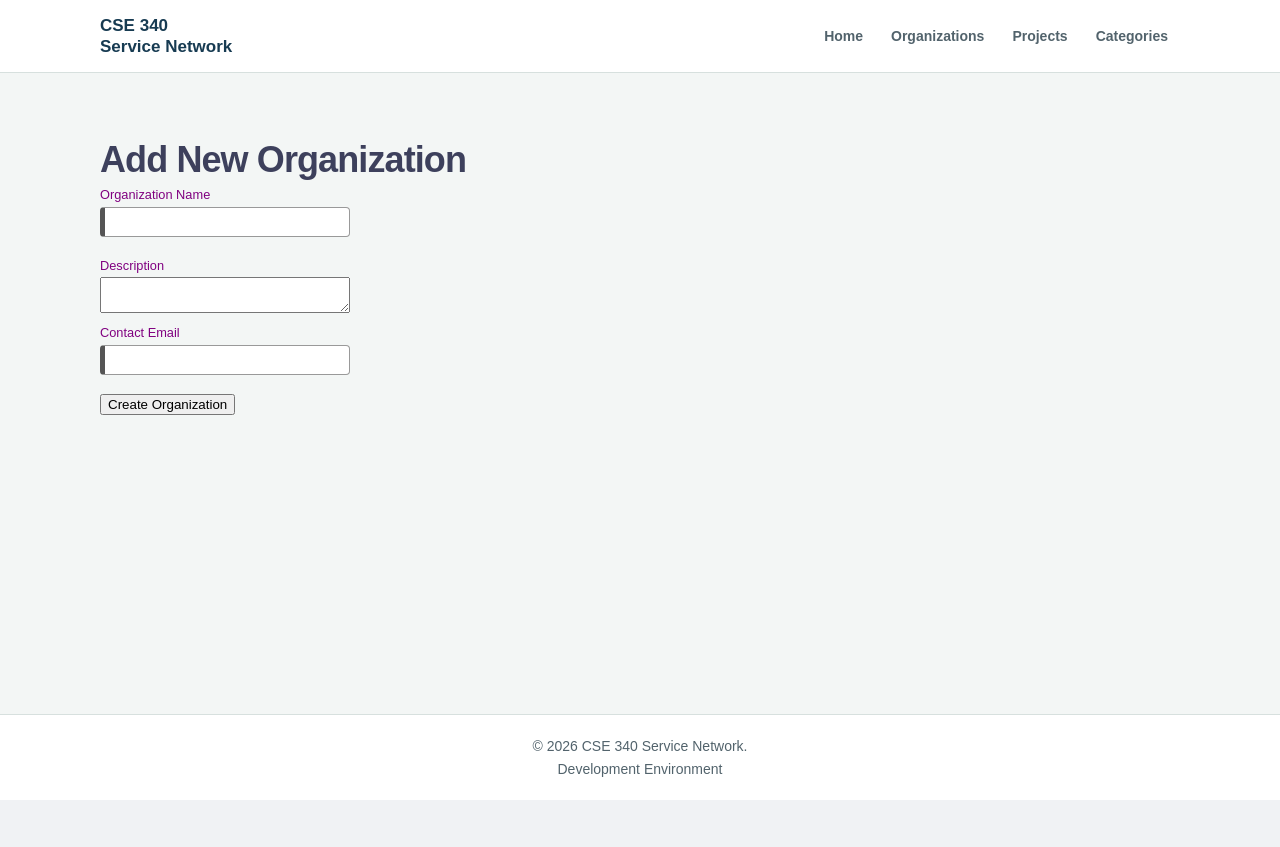
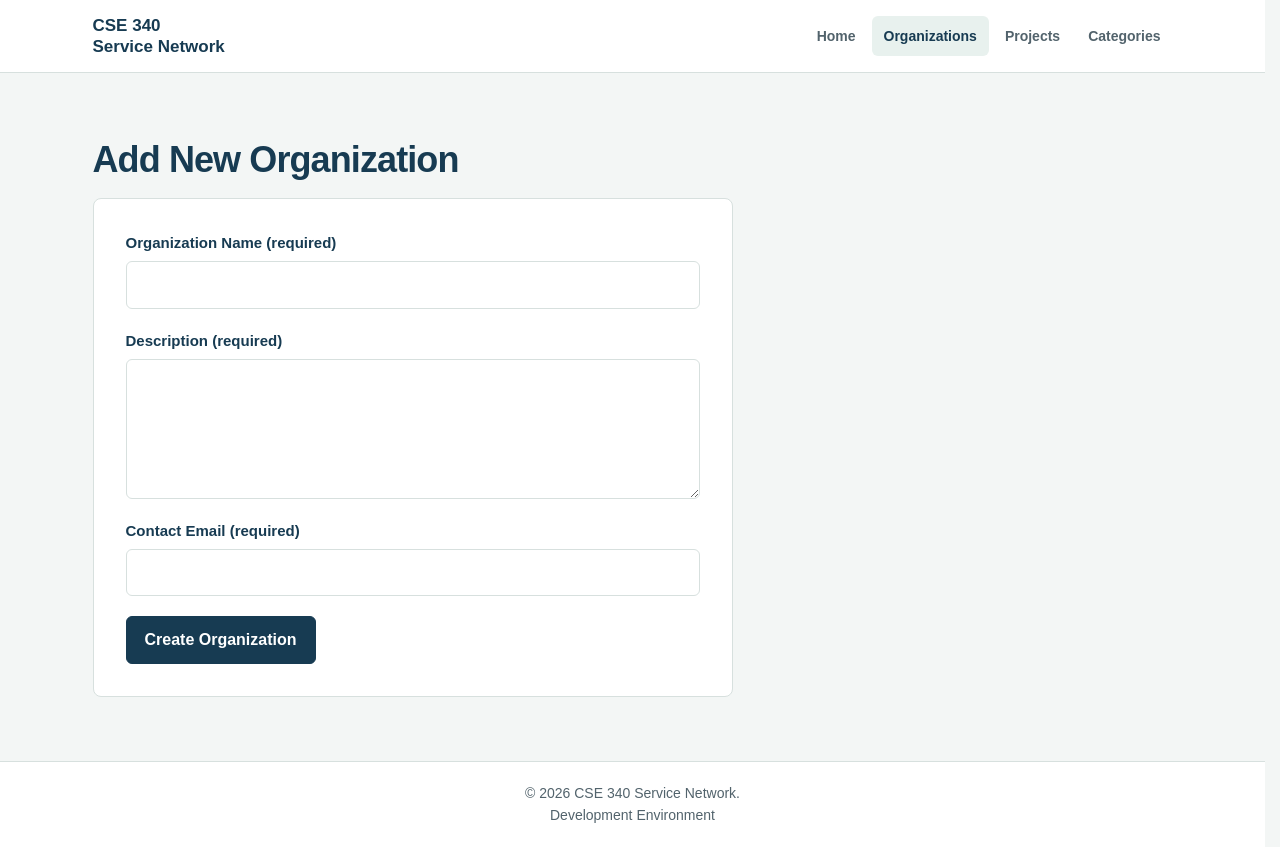
Before and after one commit to Ilegubo/CSE340, a Node server app: page /new-organization in a window 1280 px wide. Before the commit the page ends 800 px from the top, so only its background shows below. Run offline with Node 20, Linux system fonts and the light colour scheme.

Commit message:
Changes before meeting

```diff
--- a/package.json
+++ b/package.json
@@ -27,6 +27,7 @@
     "ejs": "^7.0.2",
     "express": "^5.3.0",
     "express-session": "^1.19.0",
+    "express-validator": "^7.3.2",
     "pg": "^8.23.1"
   },
   "devDependencies": {
--- a/public/css/form.css
+++ b/public/css/form.css
@@ -1,62 +1,65 @@
 
-:root {
-    --blue-grey: hsl(234, 20%, 30%);
+.organization-form {
+    width: min(100%, 640px);
+    padding: clamp(20px, 4vw, 32px);
+    border: 1px solid var(--color-border);
+    border-radius: var(--radius);
+    background: var(--color-surface);
 }
 
-/* * {
-    box-sizing: border-box;
+.organization-form .form-group {
+    margin-bottom: 20px;
 }
 
-html {
-    -webkit-text-size-adjust: 100%;
-    -ms-text-size-adjust: 100%;
+.organization-form label {
+    display: block;
+    margin-bottom: 6px;
+    color: var(--color-primary);
+    font-size: 15px;
+    font-weight: 700;
 }
 
-body {
-    width: 80%;
+.organization-form input,
+.organization-form textarea {
+    width: 100%;
+    min-height: 44px;
+    padding: 10px 12px;
+    display: block;
+    border: 1px solid var(--color-border);
+    border-radius: 6px;
+    background: var(--color-surface);
+    color: var(--color-text);
+    font: inherit;
 }
 
-main {
-    display: flex;
-    flex-direction: column;
-    justify-content: center;
-    align-items: center;
-} */
-
-h1 {
-    color: var(--blue-grey);
-    display: inline;
+.organization-form textarea {
+    min-height: 140px;
+    resize: vertical;
 }
 
-label {
-    display: block;
-    font-size: .8rem;
-    color: purple;
-    padding-top: .2rem;
+.organization-form input:focus-visible,
+.organization-form textarea:focus-visible,
+.organization-form button:focus-visible {
+    outline: 3px solid var(--color-focus);
+    outline-offset: 2px;
 }
 
-input[type=text] {
-    display: block;
-    margin: .1rem 0 1rem 0;
-    padding: .3rem;
-    border: 1px solid hsl(0, 0%, 60%);
-    border-radius: 4px;
-    border-left-width: 5px;
-    border-left-color: #555;
-    font-size: 1rem;
-    color: #3D405B;
-    width: 250px;
+.organization-form button {
+    min-height: 44px;
+    padding: 10px 18px;
+    border: 1px solid var(--color-primary);
+    border-radius: 6px;
+    background: var(--color-primary);
+    color: #ffffff;
+    font: inherit;
+    font-weight: 700;
+    cursor: pointer;
 }
 
-input:focus {
-    border-left-color: black;
-    outline: none;
+.organization-form button:hover {
+    background: #102f43;
 }
 
-input:-webkit-autofill {
-    -webkit-text-fill-color: #3D405B;
+.organization-form button:active {
+    background: #0c2636;
 }
-
-textarea {
-    width: 15.6rem;
-}
--- a/public/css/main.css
+++ b/public/css/main.css
@@ -20,6 +20,7 @@
 html {
     min-width: 320px;
     scroll-behavior: smooth;
+    scrollbar-gutter: stable;
 }
 
 body {
--- a/server.js
+++ b/server.js
@@ -91,7 +91,7 @@ app.use ((err, req, res, next) => {
 
 
 app.listen(PORT, HOST, async () => {
-  // process.stdout.write('\x1b[2J\x1b[3J\x1b[H');
+  process.stdout.write('\x1b[2J\x1b[3J\x1b[H');
 
   try {
     await testConnection();
@@ -103,7 +103,7 @@ app.listen(PORT, HOST, async () => {
 
 
     console.log('='.repeat(42));
-    console.log(`Server is running at http://localhost:${PORT}`);
+    // console.log(`Server is running at http://localhost:${PORT}`);
     console.log(`Server is running at http://${localIP}:${PORT}`);
     console.log(`Environment: ${NODE_ENV}`);
     console.log('='.repeat(42));
--- a/src/controller/organizations.js
+++ b/src/controller/organizations.js
@@ -1,7 +1,29 @@
 import {getAllOrganizations, getOrganizationDetails, createOrganization} from '../models/organizations.js';
 import {getProjectsByOrganizationId} from '../models/projects.js';
+import {body, validationResult} from 'express-validator';
 
 const NODE_ENV = process.env.NODE_ENV?.toLocaleLowerCase() || 'production';
+
+const organizationValidation = [
+    body('name')
+        .trim()
+        .notEmpty()
+        .withMessage('Organization name is required')
+        .isLength({ min: 3, max: 150 })
+        .withMessage('Organization name must be between 3 and 150 characters'),
+    body('description')
+        .trim()
+        .notEmpty()
+        .withMessage('Organization description is required')
+        .isLength({ max: 500 })
+        .withMessage('Organization description cannot exceed 500 characters'),
+    body('contactEmail')
+        .normalizeEmail()
+        .notEmpty()
+        .withMessage('Contact email is required')
+        .isEmail()
+        .withMessage('Please provide a valid email address')
+];
 
 const showOrganizationsPage = async(req, res) => {
     const organizations = await getAllOrganizations();
@@ -36,6 +58,18 @@ const showNewOrganizationForm = async (req, res) => {
 }
 
 const processNewOrganizationForm = async (req, res) => {
+    // Check for validation errors
+    const results = validationResult(req);
+    if (!results.isEmpty()) {
+        // Validation failed - loop through errors
+        results.array().forEach((error) => {
+            req.flash('error', error.msg);
+        });
+
+        // Redirect back to the new organization form
+        return res.redirect('/new-organization');
+    }
+
     const { name, description, contactEmail } = req.body;
     const logoFilename = 'placeholder-logo.png'; // Use the placeholder logo for all new organizations
 
@@ -47,4 +81,4 @@ const processNewOrganizationForm = async (req, res) => {
     res.redirect(`/organization/${organizationId}`);
 };
 
-export {showOrganizationsPage, showOrganizationDetailsPage, showNewOrganizationForm, processNewOrganizationForm};
+export {showOrganizationsPage, showOrganizationDetailsPage, showNewOrganizationForm, processNewOrganizationForm, organizationValidation};
--- a/src/routes.js
+++ b/src/routes.js
@@ -1,11 +1,10 @@
 import express from 'express';
 
 import {showHomePage} from './controller/index.js';
-import {showOrganizationDetailsPage, showOrganizationsPage} from './controller/organizations.js';
+import {showOrganizationDetailsPage, showOrganizationsPage, showNewOrganizationForm, processNewOrganizationForm, organizationValidation} from './controller/organizations.js';
 import { showCategoriesPage, showCategoryDetailsPage } from './controller/categories.js';
 import { showUpcomingProjectsPage, showProjectDetailsPage } from './controller/projects.js';
 import { showTestErrorPage } from './controller/errors.js';
-import {showNewOrganizationForm, processNewOrganizationForm} from './controller/organizations.js';
 
 
 const router = express.Router();
@@ -20,5 +19,5 @@ router.get('/project/:id', showProjectDetailsPage);
 router.get('/category/:id', showCategoryDetailsPage);
 router.get('/new-organization', showNewOrganizationForm);
 // Route to handle new organization form submission
-router.post('/new-organization', processNewOrganizationForm);
+router.post('/new-organization',organizationValidation, processNewOrganizationForm);
 export default router;
--- a/src/views/categories.ejs
+++ b/src/views/categories.ejs
@@ -7,9 +7,9 @@
         <p>Explore service opportunities by the kind of work that matters to you.</p>
         <ul class="category-list">
             <% categories.forEach(category=> { %>
-                <a href="./category/<%= category.category_id %>">
-                    <li class="category-card--<%= category.name.toLowerCase() %>"><%= category.name %></li>
-                </a>
+                <li class="category-card--<%= category.name.toLowerCase() %>">
+                    <a href="/category/<%= category.category_id %>"><%= category.name %></a>
+                </li>
                 <%})%>
         </ul>
     </main>
--- a/src/views/errors/404.ejs
+++ b/src/views/errors/404.ejs
@@ -1,5 +1,5 @@
 <%- include('../partials/header') %>
-    <main>
+    <main id="main-content" tabindex="-1">
         <h1><%= title %></h1>
         <p><%= message %></p>
         <p>Return to the <a href="/">homepage</a> to continue browsing.</p>
--- a/src/views/errors/500.ejs
+++ b/src/views/errors/500.ejs
@@ -1,5 +1,5 @@
 <%- include('../partials/header') %>
-    <main>
+    <main id="main-content" tabindex="-1">
         <h1><%= title %></h1>
         <p><%= message %></p>
         <p>Return to the <a href="/">homepage</a> to continue browsing.</p>
--- a/src/views/new-organization.ejs
+++ b/src/views/new-organization.ejs
@@ -1,31 +1,38 @@
 <%- include('partials/header') %>
-<main>
+<main id="main-content" tabindex="-1">
     <h1><%= title %></h1>
 
- <form action="/new-organization" method="POST">
+ <form class="organization-form" action="/new-organization" method="POST">
     <div class="form-group">
-      <label for="name">Organization Name</label>
+      <label for="name">Organization Name <span aria-hidden="true">(required)</span></label>
       <input
         type="text"
         id="name"
         name="name"
+        autocomplete="organization"
+        maxlength="150"
+        required
       />
     </div>
 
     <div class="form-group">
-      <label for="description">Description</label>
+      <label for="description">Description <span aria-hidden="true">(required)</span></label>
       <textarea
         id="description"
         name="description"
+        required
       ></textarea>
     </div>
 
     <div class="form-group">
-      <label for="contactEmail">Contact Email</label>
+      <label for="contactEmail">Contact Email <span aria-hidden="true">(required)</span></label>
       <input
-        type="text"
+        type="email"
         id="contactEmail"
         name="contactEmail"
+        autocomplete="email"
+        maxlength="255"
+        required
       />
     </div>
 
--- a/src/views/partials/header.ejs
+++ b/src/views/partials/header.ejs
@@ -5,30 +5,34 @@
     <meta name="viewport" content="width=device-width, initial-scale=1.0">
     <title><%= title %> | CSE 340 Service Network</title>
     <link rel="stylesheet" href="/css/main.css">
-    <% if (title === 'Add New Organization') {%>
+    <% if (title.toUpperCase() === 'ADD NEW ORGANIZATION') { %>
         <link rel="stylesheet" href="/css/form.css">
-        <% }%>
+    <% } %>
 </head>
 <body>
     <a class="skip-link" href="#main-content">Skip to content</a>
     <header class="site-header">
+        <% const navTitle = title.toUpperCase(); %>
         <nav class="site-nav" aria-label="Primary">
             <a class="site-brand" href="/">CSE 340<br>Service Network</a>
             <ul>
-            <li><a href="/" <% if (title === 'HOME') { %>aria-current="page"<% } %>>Home</a></li>
-            <li><a href="/organizations" <% if (title.includes("ORGANIZATION")) { %>aria-current="page"<% } %>>Organizations</a></li>
-            <li><a href="/projects" <% if (title.includes("PROJECT")) { %>aria-current="page"<% } %>>Projects</a></li>
-            <li><a href="/categories" <% if (title.includes('CATEGOR')) { %>aria-current="page"<% } %>>Categories</a></li>
+                <li><a href="/" <% if (navTitle === 'HOME') { %>aria-current="page"<% } %>>Home</a></li>
+                <li><a href="/organizations" <% if (navTitle.includes('ORGANIZATION')) { %>aria-current="page"<% } %>>Organizations</a></li>
+                <li><a href="/projects" <% if (navTitle.includes('PROJECT')) { %>aria-current="page"<% } %>>Projects</a></li>
+                <li><a href="/categories" <% if (navTitle.includes('CATEGOR')) { %>aria-current="page"<% } %>>Categories</a></li>
             </ul>
         </nav>
-    </header>
         <% const messages = flash(); %>
         <% Object.keys(messages).forEach(type => { %>
             <% if (messages[type].length > 0) { %>
-            <div class="alert <%= type %>">
+                <div class="alert <%= type %>"
+                    role="<%= type === 'error' ? 'alert' : 'status' %>"
+                    aria-live="<%= type === 'error' ? 'assertive' : 'polite' %>"
+                    aria-atomic="true">
                     <% messages[type].forEach(msg => { %>
                         <p><%= msg %></p>
                     <% }); %>
                 </div>
             <% } %>
         <% }); %>
+    </header>
```
Also changed, not shown: other parts of public/css/main.css (+78 -36 lines), src/views/organization.ejs (+9 -8 lines), 1 other file. Lines whose indentation alone changed are shown as unchanged.
